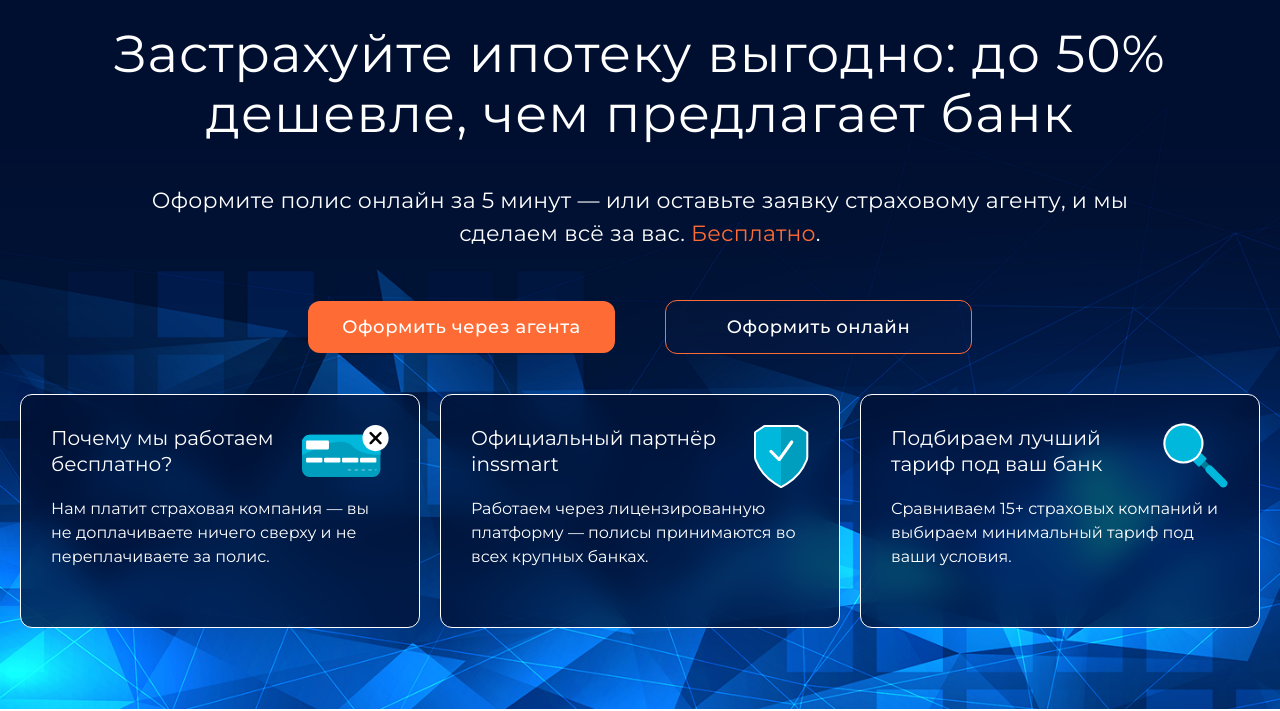
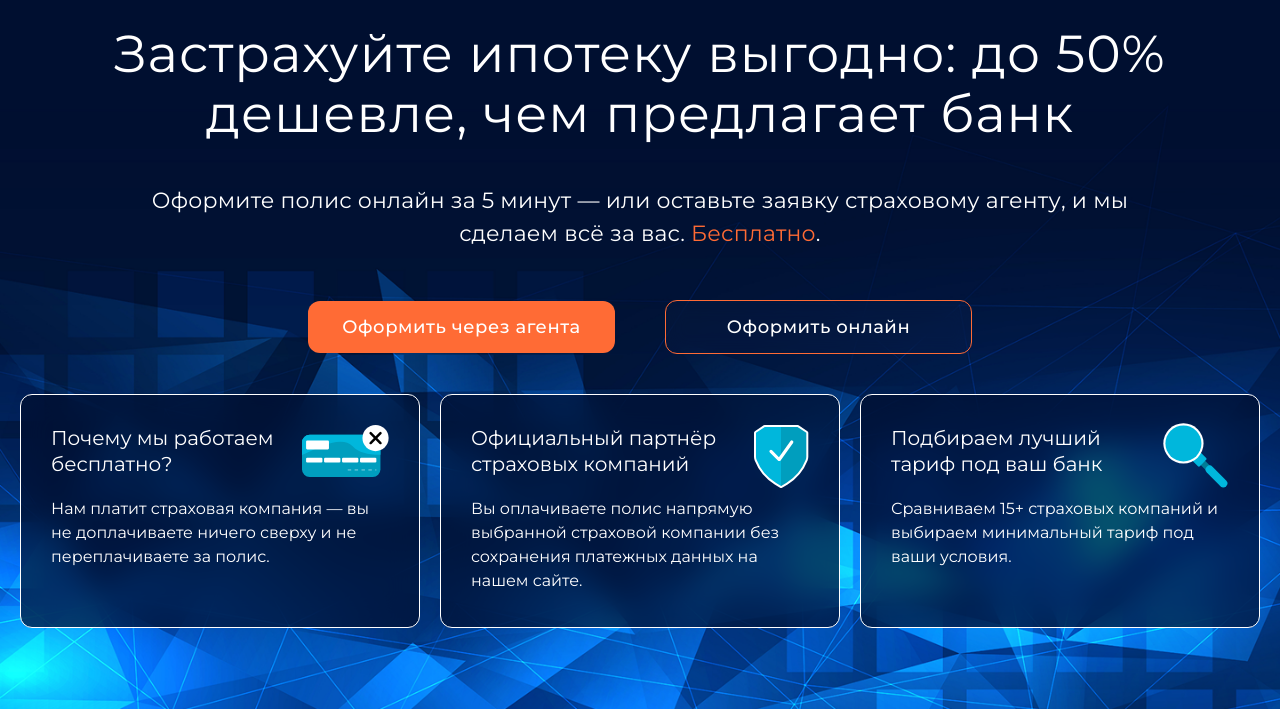
Before and after one commit to WINZO-69/polisipoteka, a plain HTML site: page index.html in a window 1280 px wide. Shown: the part 91-802 px from the top of the page. Drawn offline with Linux system fonts and the light colour scheme; a script that the page names is missing.

Commit message:
Add files via upload

```diff
--- a/index.html
+++ b/index.html
@@ -93,10 +93,10 @@
           </div>
           <div class="card">
             <div class="card__header">
-              <h3 class="card__title">Официальный партнёр<br> inssmart</h3>
+              <h3 class="card__title">Официальный партнёр<br> страховых компаний</h3>
               <img src="Photo/icon2.svg" alt="Иконка" class="card__icon">
             </div>
-            <p class="card__text">Работаем через лицензированную платформу — полисы принимаются во всех крупных банках.</p>
+            <p class="card__text">Вы оплачиваете полис напрямую выбранной страховой компании без сохранения платежных данных на нашем сайте.</p>
           </div>
           <div class="card">
             <div class="card__header">
```
